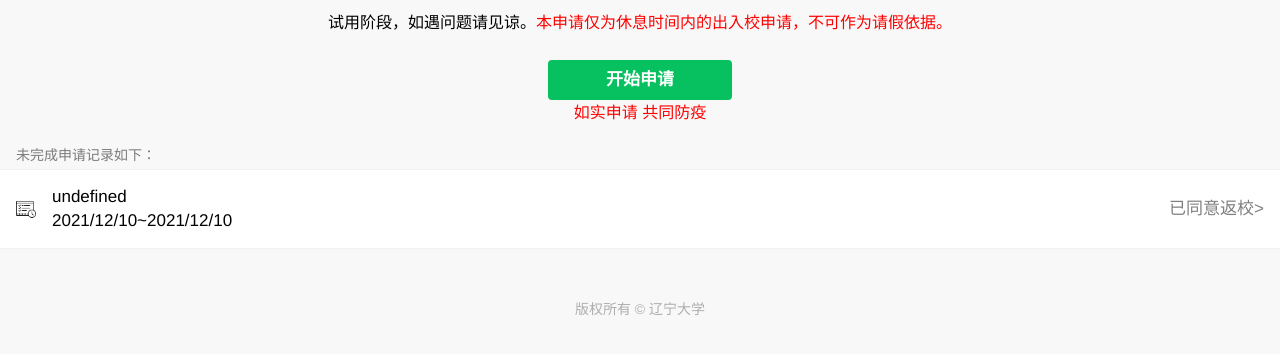
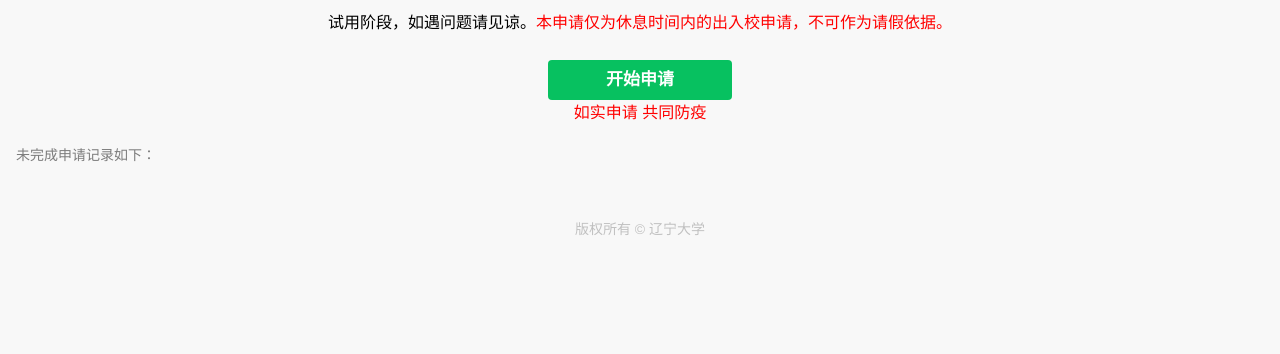
Before and after one commit to wupanghua/ALDEA1.2, a plain HTML site: page pre2.1.html in a window 1280 px wide. Drawn offline with Linux system fonts and the light colour scheme.

Commit message:
Update pre2.1.html

```diff
--- a/pre2.1.html
+++ b/pre2.1.html
@@ -20,41 +20,13 @@
 		<div class="weui-cells__title">
 		未完成申请记录如下：</div>
 		<div class="weui-cells">
-
-			<div class="weui-cell  weui-cell_example" id='qj_916471'>
-
-				<div class="weui-cell__hd" onclick="location.href='pre2.2.html'"><img src="appoint.png" style="width: 20px; margin-right: 16px; display: block;"></div>
-				<div class="weui-cell__bd" onclick="location.href='pre2.2.html'">
-					<p><script>
-                        var va2 = localStorage.value2
-                        document.write(va2)
-                    </script><br><script type="text/javascript">
-                        var t = new Date();
-                        var year = t.getFullYear();
-                        var month = t.getMonth() + 1;
-                        var day = t.getDate();
-                        var nowTime = year + "/" + month + "/" + day;
-                        document.write(nowTime);
-                    </script>~<script type="text/javascript">
-                            var t = new Date();
-                            var year = t.getFullYear();
-                            var month = t.getMonth() + 1;
-                            var day = t.getDate();
-                            var nowTime = year + "/" + month + "/" + day;
-                            document.write(nowTime);
-                        </script></p>
-				</div>
-				<div class="weui-cell__ft" onclick="location.href='pre2.2.html'">
-				已同意返校>
-				</div>
-			</div>
-
 		</div>
+	</div>
     </div>
 	<br/>
 	<br/>
 	<div class="weui-footer">
-        <p>版权所有 &copy; 辽宁大学</p>
+        <p><a href="pre2.2.html" style="color: silver;">版权所有 &copy; 辽宁大学</a></p>
     </div>
 
 </body>
```
